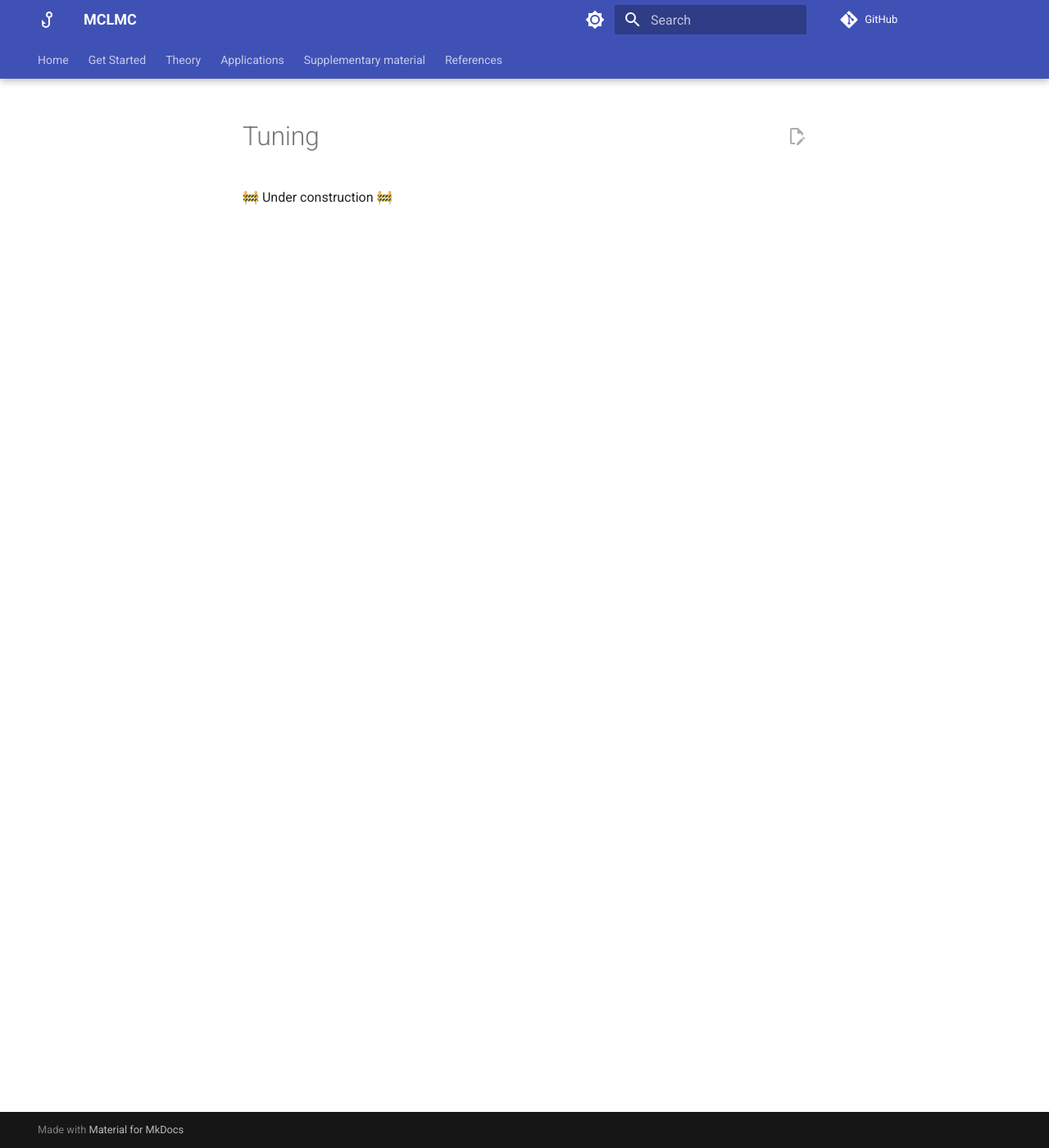
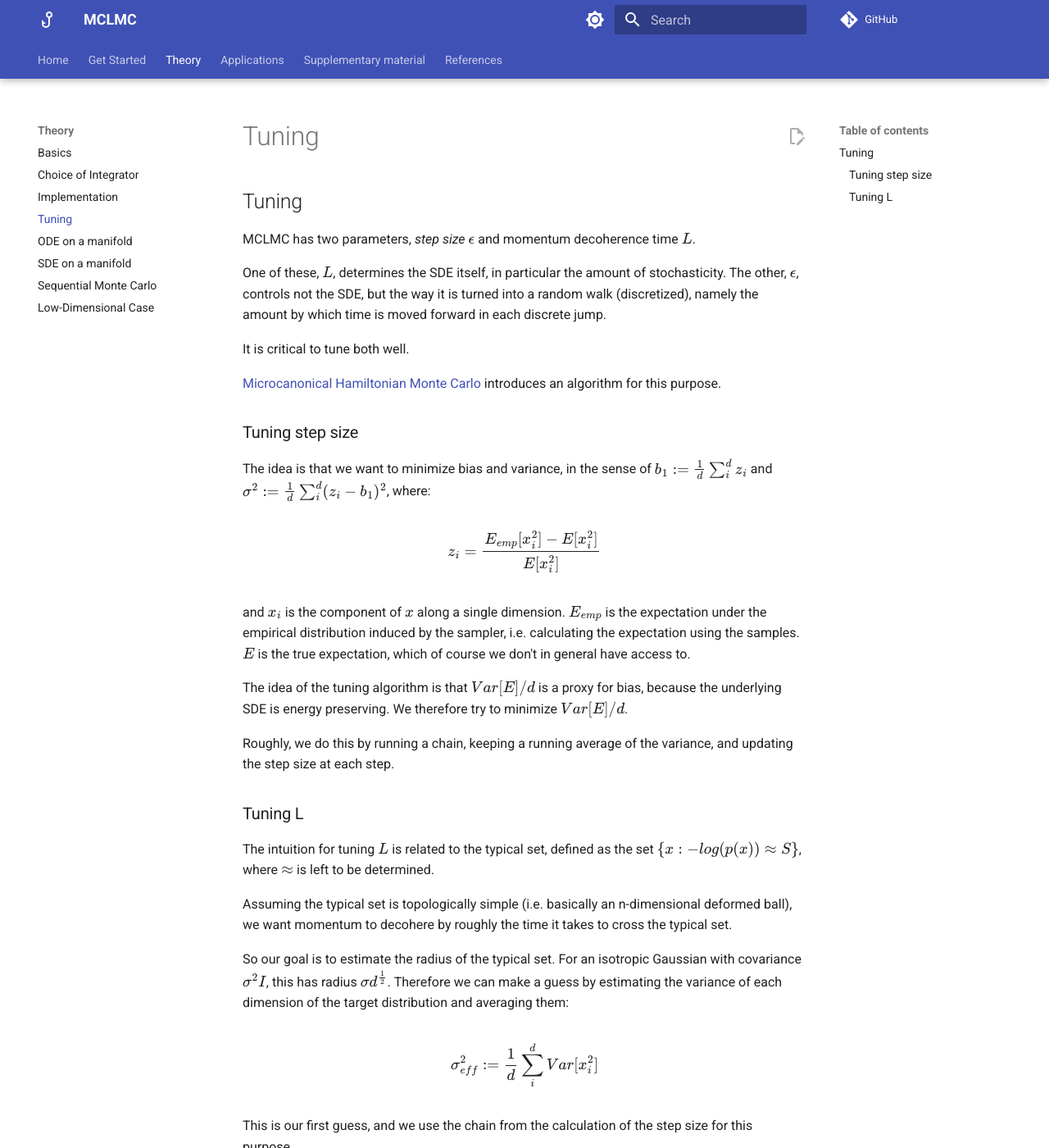
Before and after one commit to reubenharry/mclmc-docs, an MkDocs documentation site: the page built from docs/tuning.md, in a window 1280 px wide and 1400 px high. Shown: the whole window at 82% size. Built offline with MkDocs 1.6.1 and Material for MkDocs 9.7.7, drawn with Linux system fonts in a browser that asks for light colours; comment, search, counter and statistics services are not loaded; some of the changed text lies outside the part shown.

Commit message:
ADD TUNING DOCS

```diff
--- a/docs/tuning.md
+++ b/docs/tuning.md
@@ -1 +1,46 @@
-🚧 Under construction 🚧
+## Tuning
+
+MCLMC has two parameters, *step size* $\epsilon$ and momentum decoherence time $L$.
+
+One of these, $L$, determines the SDE itself, in particular the amount of stochasticity. The other, $\epsilon$, controls not the SDE, but the way it is turned into a random walk (discretized), namely the amount by which time is moved forward in each discrete jump.
+
+It is critical to tune both well.
+
+[Microcanonical Hamiltonian Monte Carlo](https://arxiv.org/pdf/2212.08549.pdf) introduces an algorithm for this purpose.
+
+### Tuning step size
+
+The idea is that we want to minimize bias and variance, in the sense of $b_1 := \frac{1}{d}\sum_i^d z_i$ and $\sigma^2 := \frac{1}{d}\sum_i^d (z_i - b_1)^2$, where:
+
+$$
+z_i = \frac{E_{emp}[x_i^2] - E[x_i^2]}{E[x_i^2]}
+$$
+
+and $x_i$ is the component of $x$ along a single dimension. $E_{emp}$ is the expectation under the empirical distribution induced by the sampler, i.e. calculating the expectation using the samples. $E$ is the true expectation, which of course we don't in general have access to.
+
+
+The idea of the tuning algorithm is that $Var[E]/d$ is a proxy for bias, because the underlying SDE is energy preserving. We therefore try to minimize $Var[E]/d$.
+
+Roughly, we do this by running a chain, keeping a running average of the variance, and updating the step size at each step.
+
+### Tuning L
+
+The intuition for tuning $L$ is related to the typical set, defined as the set $\{x : -log(p(x)) \approx S \}$, where $\approx$ is left to be determined.
+
+Assuming the typical set is topologically simple (i.e. basically an n-dimensional deformed ball), we want momentum to decohere by roughly the time it takes to cross the typical set.
+
+So our goal is to estimate the radius of the typical set. For an isotropic Gaussian with covariance $\sigma^2 I$, this has radius $\sigma d^\frac{1}{2}$. Therefore we can make a guess by estimating the variance of each dimension of the target distribution and averaging them:
+
+$$
+\sigma^2_{eff} := \frac{1}{d}\sum_{i}^d Var[x_i^2]
+$$
+
+This is our first guess, and we use the chain from the calculation of the step size for this purpose.
+
+We refine it by doing a subsequent run (using this initial $L$), to obtain a chain, calculating the effective sample size $n_{eff} := \frac{1}{d}\sum_i^d n^{(i)}_{eff}$, using an autocorrelation-based effective sample size estimate, and reasoning:
+
+$$
+l \cdot n_{eff} = \epsilon \cdot n
+$$
+
+where $l$ is the distance between effective samples. We assert that $L$ should be on the order of $l$ (in fact, we use $L=0.4 l$), because we want roughly an effective sample for each decoherence of $L$.
--- a/mkdocs.yml
+++ b/mkdocs.yml
@@ -127,7 +127,7 @@ nav:
     - Basics: tutorial.md
     - Choice of Integrator: choice_of_integrator.md
     - Implementation: implementation.md
-    # - Tuning: tuning.md
+    - Tuning: tuning.md
     - ODE on a manifold: diffgeo.md
     - SDE on a manifold: sde.md
     # - Ensemble algorithm: ensemble.md
```
Also changed, not shown: docs/mhmchmc.md (added, +7 -0 lines), docs/tutorial.md (+30 -1 lines).
